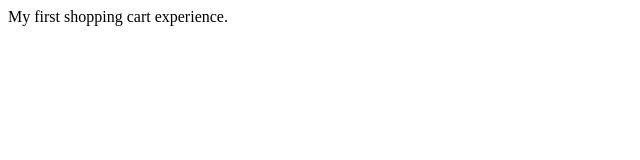
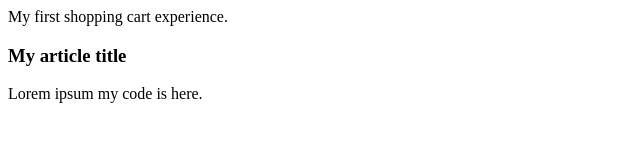
Before and after one commit to shawnfoster/shawnfoster.github.io, a plain HTML site: page index.html in a window 1280 px wide. Shown: the whole page, without its empty margins (0-640 px from the left). Drawn offline with Linux system fonts and the light colour scheme.

Commit message:
modified index.html

```diff
--- a/index.html
+++ b/index.html
@@ -6,5 +6,13 @@
   </head>
   <body>
     My first shopping cart experience.
+    <section>
+      <article>
+        <h3>My article title</h3>
+        <p>
+        Lorem ipsum my code is here.
+        </p>
+      </article>
+    </section>
   </body>
 </html>
```
